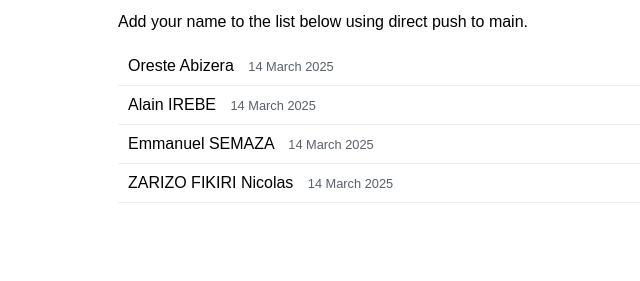
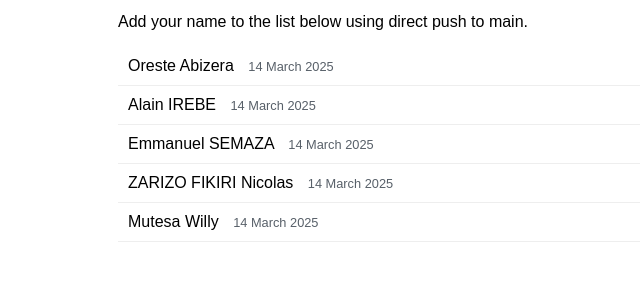
Before and after one commit to oreste-abizera/git-hands-on-lab, a plain HTML site: page attendance.html in a window 1280 px wide. Shown: the part 99-380 px from the top of the page, without its empty margins (122-762 px from the left). Drawn offline with Linux system fonts and the light colour scheme.

Commit message:
Name Added

```diff
--- a/attendance.html
+++ b/attendance.html
@@ -54,6 +54,10 @@
       <li class="list-item">
         ZARIZO FIKIRI Nicolas <span class="timestamp">14 March 2025</span>
       </li>
+
+      <li class="list-item">
+        Mutesa Willy <span class="timestamp">14 March 2025</span>
+      </li>
     </ul>
   </body>
 </html>
```
